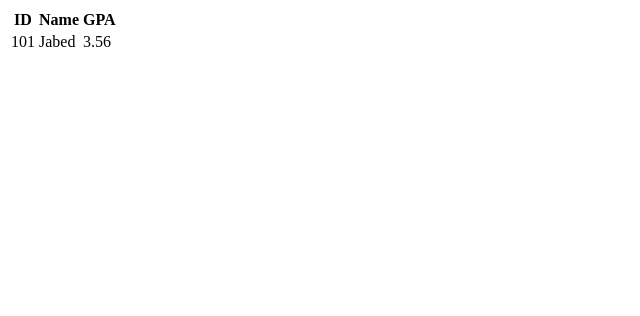
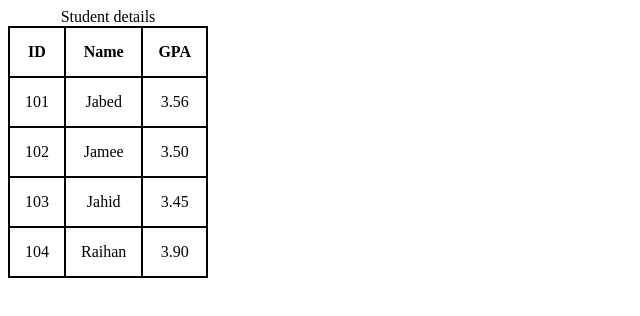
Before and after one commit to JabedHossainJabuu/Practice, a plain HTML site: page table.html in a window 1280 px wide. Shown: the whole page, without its empty margins (0-640 px from the left). Drawn offline with Linux system fonts and the light colour scheme.

Commit message:
third commit

```diff
--- a/table.html
+++ b/table.html
@@ -5,9 +5,27 @@
     <meta http-equiv="X-UA-Compatible" content="IE=edge">
     <meta name="viewport" content="width=device-width, initial-scale=1.0">
     <title>Table</title>
+
+    <style>
+        table{
+            border: 2px solid black;
+            width: 200px;
+            height: 100px;
+            border-collapse: collapse;
+            border-spacing: 5px;
+        }
+        td,th{
+            border: 2px solid black;
+            padding: 15px;
+        }
+        tr{
+            text-align: center;
+        }
+    </style>
 </head>
 <body>
     <table>
+        <caption>Student details</caption>
         <thead>
             <tr>
                 <th>ID</th>
@@ -21,6 +39,21 @@
                 <td>Jabed</td>
                 <td>3.56</td>
             </tr>
+            <tr>
+                <td>102</td>
+                <td>Jamee</td>
+                <td>3.50</td>
+            </tr>
+            <tr>
+                <td>103</td>
+                <td>Jahid</td>
+                <td>3.45</td>
+            </tr>
+            <tr>
+                <td>104</td>
+                <td>Raihan</td>
+                <td>3.90</td>
+            </tr>
         </tbody>
     </table>
 </body>
```
